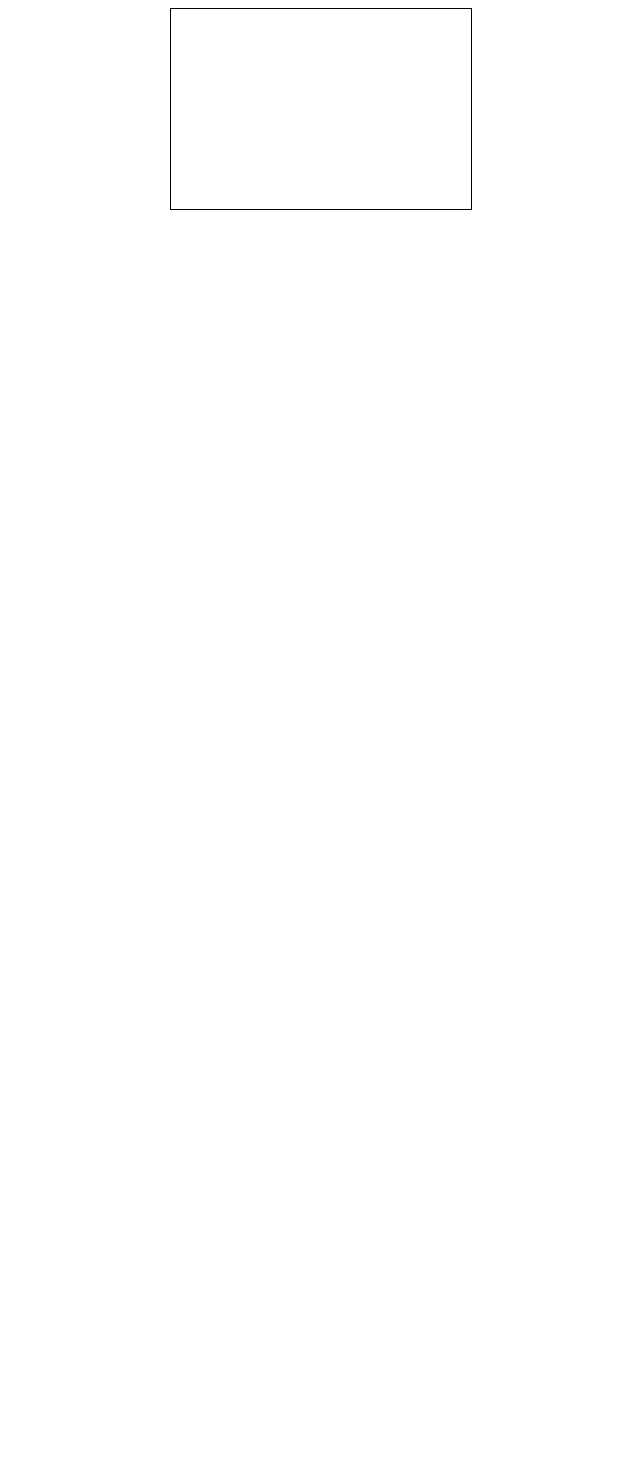
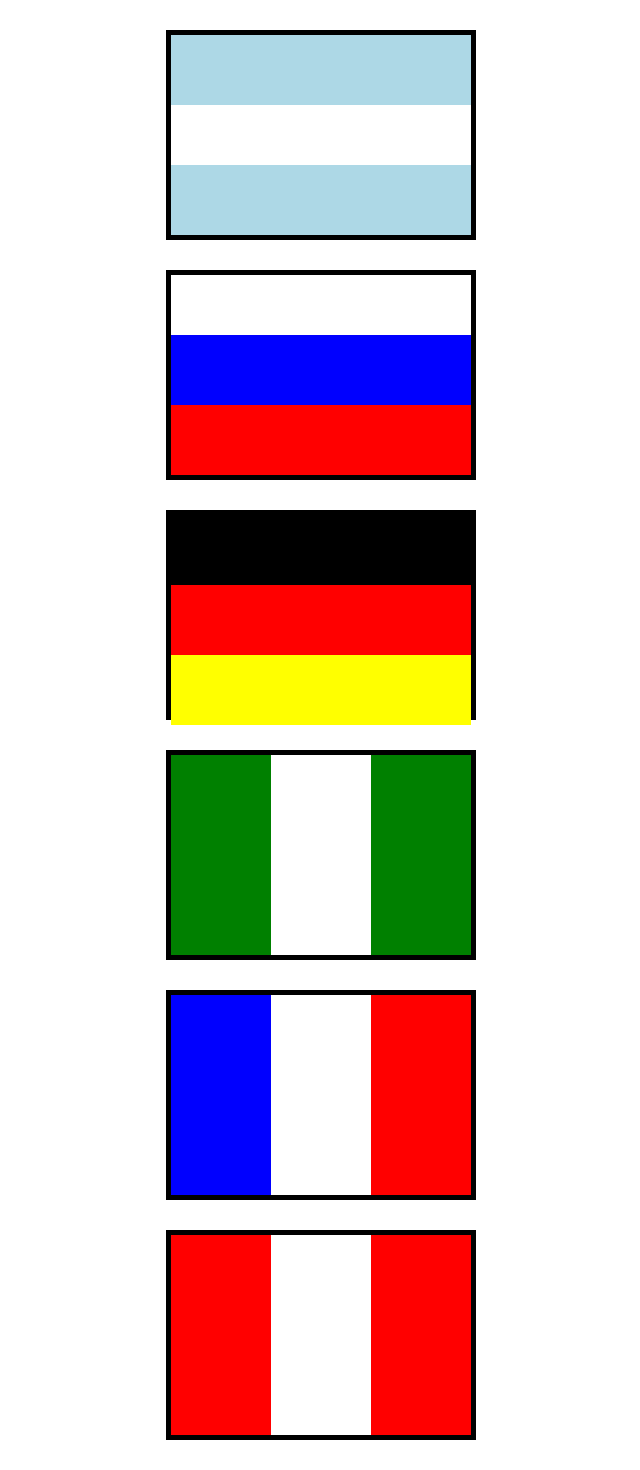
Before and after one commit to gri-espindola/box-model, a plain HTML site: page ejercicios/01-banderas/index.html in a window 1280 px wide. Shown: the whole page, without its empty margins (319-959 px from the left). Before the commit the page ends 800 px from the top, so only its background shows below. Drawn offline with Linux system fonts and the light colour scheme.

Commit message:
subiendo box model

```diff
--- a/css/style.css
+++ b/css/style.css
@@ -8,14 +8,14 @@ section{
     float: left;
 }
 
-.caja{
+/*.caja{
     clear: both;
-    /*position: fixed;
+    position: fixed;
     left: 600px;
     border-radius: 50%;
 }*/
 
-/*.caja-padre{
+/*.caja-padre {
    width: 250px;
     height: 250px;
     background-color: black;
--- a/ejercicios/01-banderas/index.html
+++ b/ejercicios/01-banderas/index.html
@@ -1,5 +1,5 @@
 <!DOCTYPE html>
-<html lang="en">
+<html lang="es">
 <head>
     <meta charset="UTF-8">
     <meta name="viewport" content="width=device-width, initial-scale=1.0">
@@ -14,11 +14,7 @@
             <div class="franja-celeste"></div>
         </div>
 
-        <div class="bandera-nigeria">
-            <div class="franja-verde"></div>
-            <div class="franja-blanca-nigeria"></div>
-            <div class="franja-verde"></div>
-        </div>
+
 
         <div class="bandera-rusia">
             <div class="franja-blanca"></div>
@@ -32,6 +28,13 @@
             <div class="franja-amarilla"></div>
         </div>
 
+        <main class="centrar">
+            <div class="bandera-nigeria">
+            <div class="franja-verde"></div>
+            <div class="franja-blanca-nigeria"></div>
+            <div class="franja-verde"></div>
+        </div>
+
         <div class="bandera-francia">
             <div class="franja-azulf"></div>
             <div class="franja-blancaf"></div>
@@ -39,11 +42,13 @@
         </div>
 
         <div class="bandera-peru">
-            <div class="franja-rojap"></div>
+             <div class="franja-rojap"></div>
             <div class="franja-blancap"></div>
             <div class="franja-rojap"></div>
         </div>
+        </main>
     </div>
+
 
 </body>
 </html>
--- a/ejercicios/01-banderas/style.css
+++ b/ejercicios/01-banderas/style.css
@@ -1,21 +1,151 @@
-.banderas{
+
+
+/*.bandera-argentina .bandera-alemania .bandera-rusia{
     width: 300px;
     height: 200px;
-    margin: 5px auto;
-    border: 1px solid black;
-}
+    margin: 30px;
+    border: 5px solid black;
+
+}*/
 
 .franja-celeste{
     background-color: lightblue;
-    width: 60px;
-    height: 33,3px;
+    height: 70px;
 
 }
 
 .franja-blanca{
     background-color: white;
+    height: 60px;
 }
 
-.bandera-nigeria{
+.franja-azul{
+    background-color: blue;
+    height: 70px;
+}
+
+.franja-roja{
+    background-color: red;
+    height: 70px;
+}
+
+.franja-negra{
+    background-color: black;
+    height: 70px;
+}
+
+.franja-amarilla {
+    background-color: yellow;
+    height: 70px;
+}
+
+.bandera-argentina{
+    width: 300px;
+    height: 200px;
+    border: 5px solid black;
+    margin:30px auto;
+}
+
+.bandera-rusia{
+    width: 300px;
+    height: 200px;
+    border: 5px solid black;
+    margin: 30px auto;
+}
+
+.bandera-alemania{
+    width: 300px;
+    height: 200px;
+    border: 5px solid black;
+    margin: 30px auto;
+}
+
+.bandera-nigeria {
+    width: 300px;
+    height: 200px;
+    margin: 30px auto;
+    border: 5px solid black;
+
+
 
 }
+
+.bandera-francia{
+    width: 300px;
+    height: 200px;
+    margin-bottom: 30px;
+    border: 5px solid black;
+    margin: 30px auto;
+
+
+}
+
+.bandera-peru{
+    width: 300px;
+    height: 200px;
+    margin: 30px auto;
+    border: 5px solid black;
+
+}
+
+
+.franja-verde{
+    background-color: green;
+    width: 100px;
+    height: 200px;
+    float: left;
+
+}
+
+.franja-blanca-nigeria{
+    background-color: white;
+    width: 100px;
+    height: 200px;
+    float: left;
+}
+
+.franja-azulf{
+    background-color: blue;
+    width: 100px;
+    height: 200px;
+    float: left;
+}
+
+.franja-blancaf{
+    background-color: white;
+    width: 100px;
+    height: 200px;
+    float: left;
+}
+
+.franja-rojaf{
+    background-color: red;
+    width: 100px;
+    height: 200px;
+    float: left;
+}
+
+.franja-rojap{
+    background-color: red;
+    width: 100px;
+    height: 200px;
+    float: left;
+}
+
+.franja-blancap{
+    background-color: white;
+    width: 100px;
+    height: 200px;
+    float: left;
+}
+
+.franja-rojap{
+    background-color: red;
+    width: 100px;
+    height: 200px;
+    float: left;
+}
+
+.centrar{
+   position: relative;
+}
```
Also changed, not shown: ejercicios/01-banderas/02-notificacion/index.html (added, +28 -0 lines), ejercicios/01-banderas/02-notificacion/style.css (added, +49 -0 lines), ejercicios/03-verduras/index.html (added, +33 -0 lines), ejercicios/03-verduras/style.css (added, +77 -0 lines).
